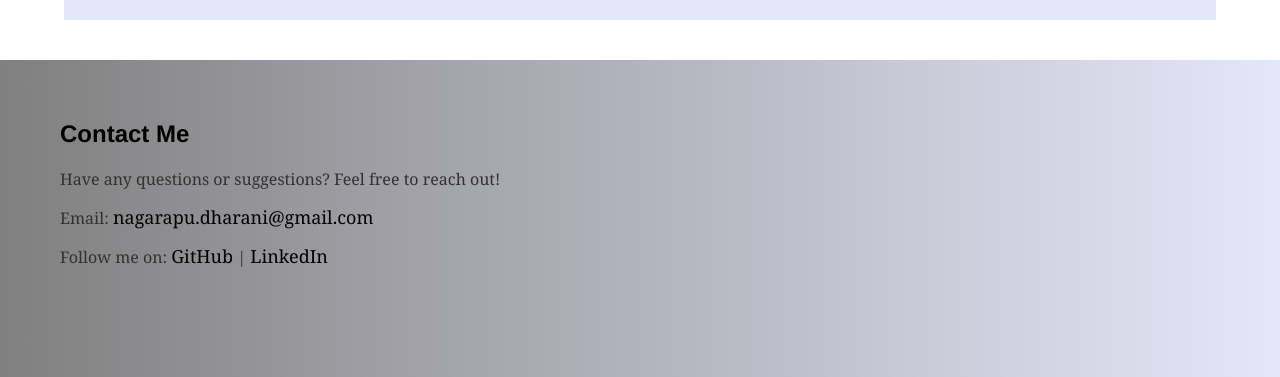
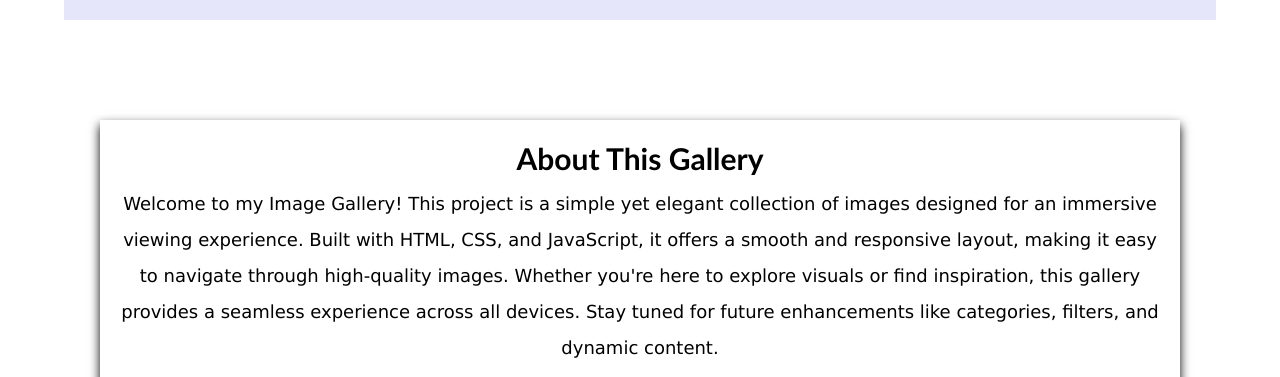
Before and after one commit to dharani-1412/Image-Gallery, a plain HTML site: page index.html in a window 1280 px wide. Shown: the part 930-1307 px from the top of the page. Drawn offline with Linux system fonts and the light colour scheme; no server answers.

Commit message:
about section included

```diff
--- a/index.html
+++ b/index.html
@@ -48,6 +48,10 @@
         </nav>
     </div>
     <section class="gallery" id="gallery"></section>
+    <section class="about" id="about">
+        <h1>About This Gallery</h1>
+        <p>Welcome to my Image Gallery! This project is a simple yet elegant collection of images designed for an immersive viewing experience. Built with HTML, CSS, and JavaScript, it offers a smooth and responsive layout, making it easy to navigate through high-quality images. Whether you're here to explore visuals or find inspiration, this gallery provides a seamless experience across all devices. Stay tuned for future enhancements like categories, filters, and dynamic content.</p>
+    </section>
 
         <section id="contact">
             <h2>Contact Me</h2>
--- a/script.js
+++ b/script.js
@@ -16,7 +16,7 @@ const fullscreenImg = document.getElementById("fullscreen-img");
 const closeModal = modal.querySelector(".close");
 
 // Function to fetch images from API
-async function fetchImages(query = "nature") {
+async function fetchImages(query = "vintage") {
     const url = `https://api.pexels.com/v1/search?query=${query}&per_page=30`;
 
     const response = await fetch(url, {
--- a/style.css
+++ b/style.css
@@ -105,10 +105,11 @@
 .header{
     width: 100%;
     height: 60px;
-    background-color: rgb(66, 65, 65);
+    background-color: lavender;
     place-items: center;
-    color: rgb(244, 236, 236);
+    color: black;
     padding-top: 10px;
+
 
 }
 .nav-bar{
@@ -331,3 +332,21 @@ h2{
 .bullet.active {
     background-color: #333;
 }
+.about{
+     margin: 100px;
+     padding: 20px;
+     box-shadow: 0px 5px 10px black;
+
+}
+.about h1{
+    font-family:'Gill Sans', 'Gill Sans MT', Calibri, 'Trebuchet MS', sans-serif;
+    padding-bottom: 10px;
+    text-align: center;
+    font-size: 30px;
+}
+.about p{
+    text-align: center;
+    font-size: 18px;
+    line-height: 2.0;
+    font-family: Verdana, Geneva, Tahoma, sans-serif;
+}
```
